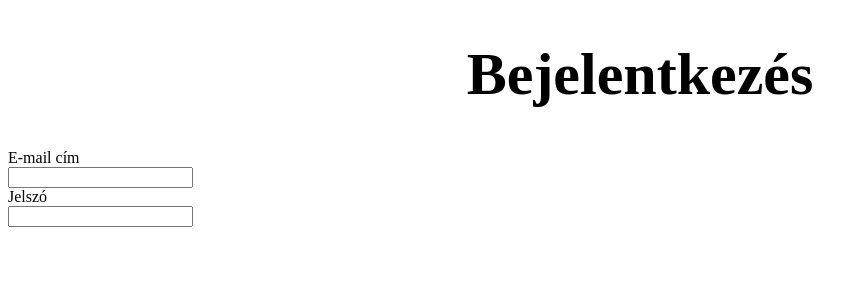
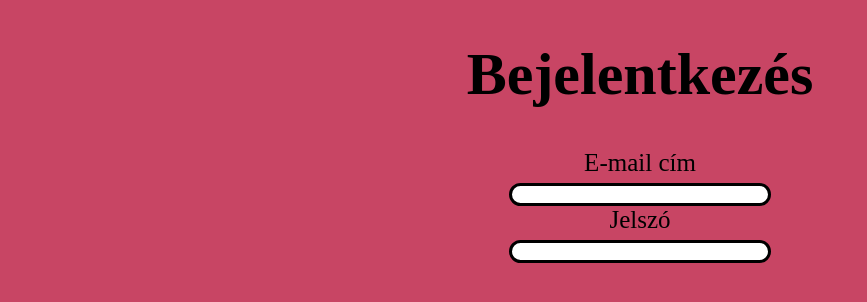
Before and after one commit to zozozoli2007/webpage_project, a PHP site: page /user/login.html in a window 1280 px wide. Shown: the top 302 px of the page, without its empty margins (0-867 px from the left). Run offline with PHP 8.4, Linux system fonts and the light colour scheme.

Commit message:
Added background color

```diff
--- a/user/login.css
+++ b/user/login.css
@@ -5,3 +5,15 @@
     color: black;
     font-size: 30px;
 }
+.login{
+    text-align: center;
+    font-size: 25px;
+}
+.login input{
+    width: 20%;
+    border: solid black 3px;
+    border-radius: 42069px;
+}
+body{
+    background-color:rgba(200, 69, 100, 255);
+}
```
Also changed, not shown: user/img/bigrat.jpg (added), user/img/gettyimages-466395505-3632932758.jpg (added).
